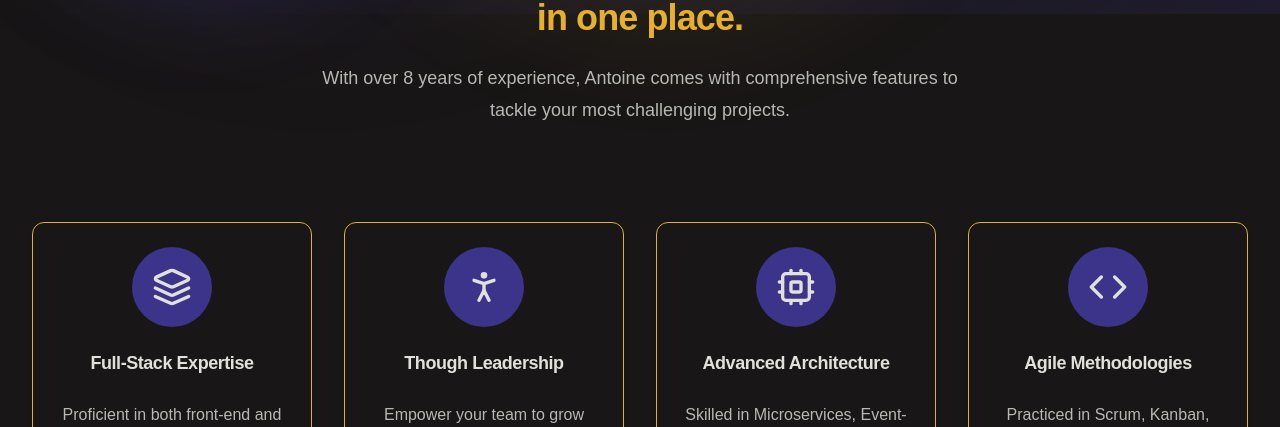
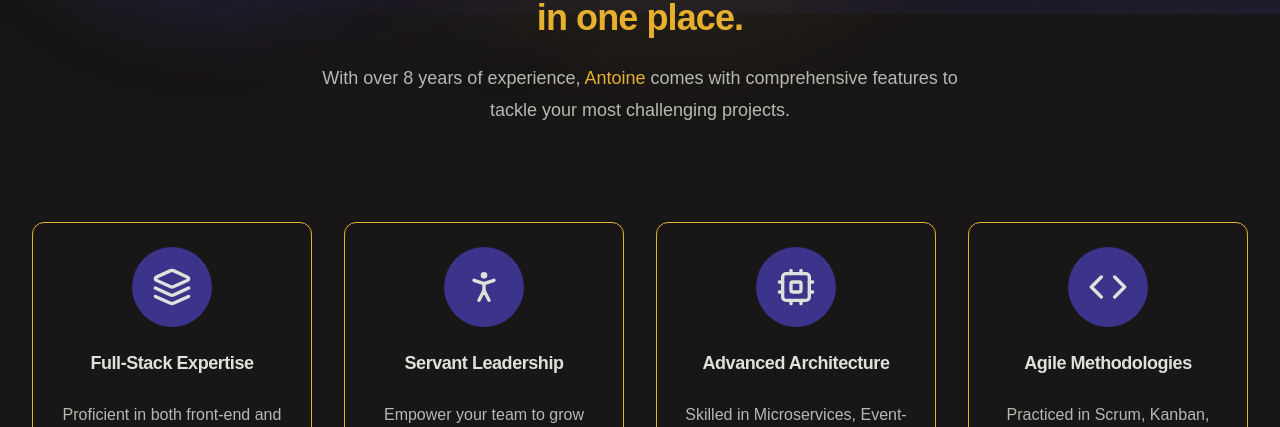
Before and after one commit to acusset/me-as-a-service, a Next.js app: page / in a window 1280 px wide. Shown: the part 786-1213 px from the top of the page. Built offline with nearby package versions, Linux system fonts and the light colour scheme.

Commit message:
fix: update 'Though Leadership' to 'Servant Leadership' and enhance description styling in Features component

```diff
--- a/src/components/Features.tsx
+++ b/src/components/Features.tsx
@@ -8,7 +8,7 @@ const features = [
     icon: Layers,
   },
   {
-    name: 'Though Leadership',
+    name: 'Servant Leadership',
     description: 'Empower your team to grow and succeed by guiding, supporting, and inspiring them rather than controlling every move.',
     icon: PersonStanding,
   },
@@ -42,7 +42,7 @@ export default function Features() {
             Everything you need <span className="block text-xanthous">in one place.</span>
           </h2>
           <p className="mt-6 text-lg leading-8 text-alabaster/80">
-            With over 8 years of experience, Antoine comes with comprehensive features to tackle your most challenging projects.
+            With over 8 years of experience, <span className="text-xanthous">Antoine</span> comes with comprehensive features to tackle your most challenging projects.
           </p>
         </div>
         <div className="mx-auto mt-16 max-w-2xl sm:mt-20 lg:mt-24 lg:max-w-none">
```
